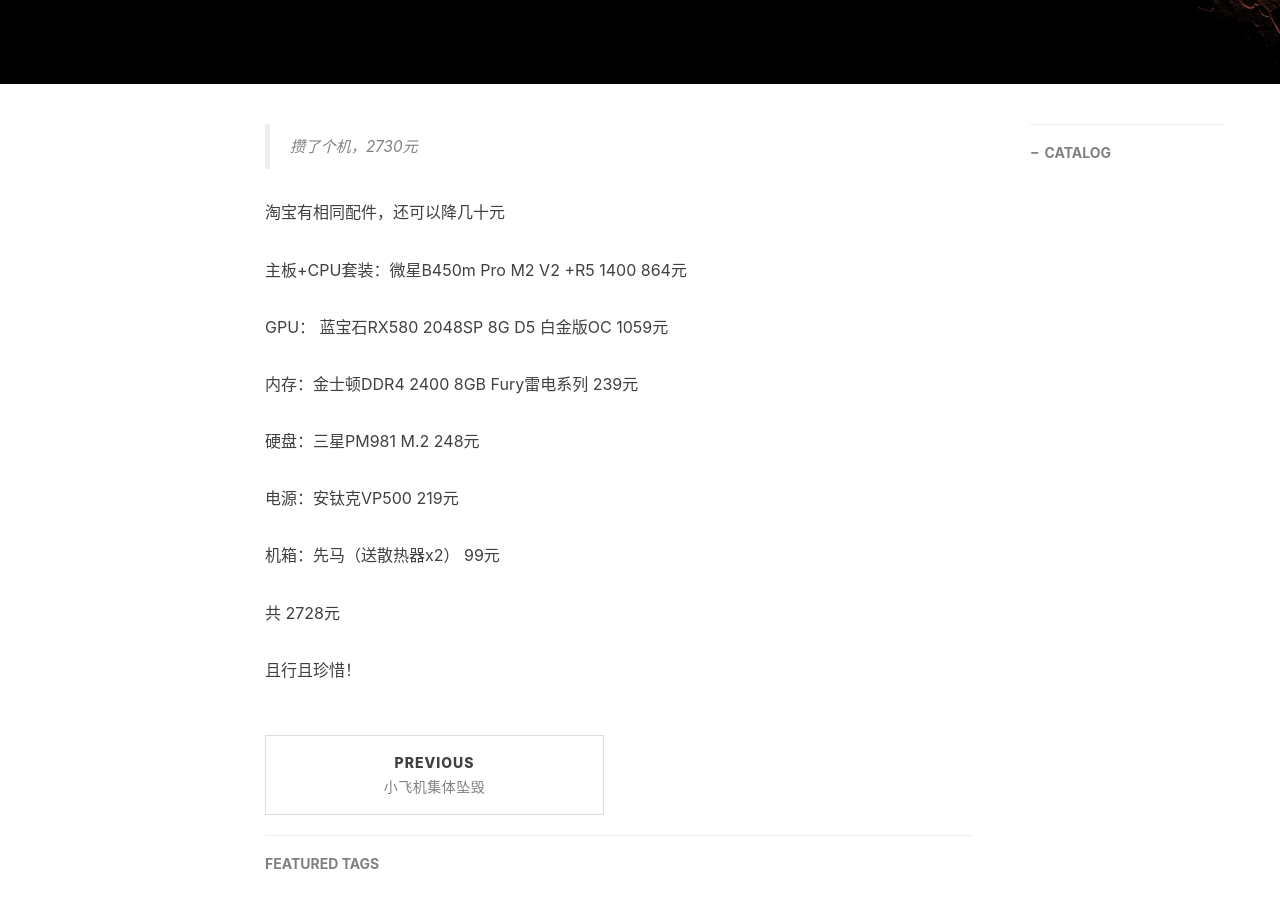
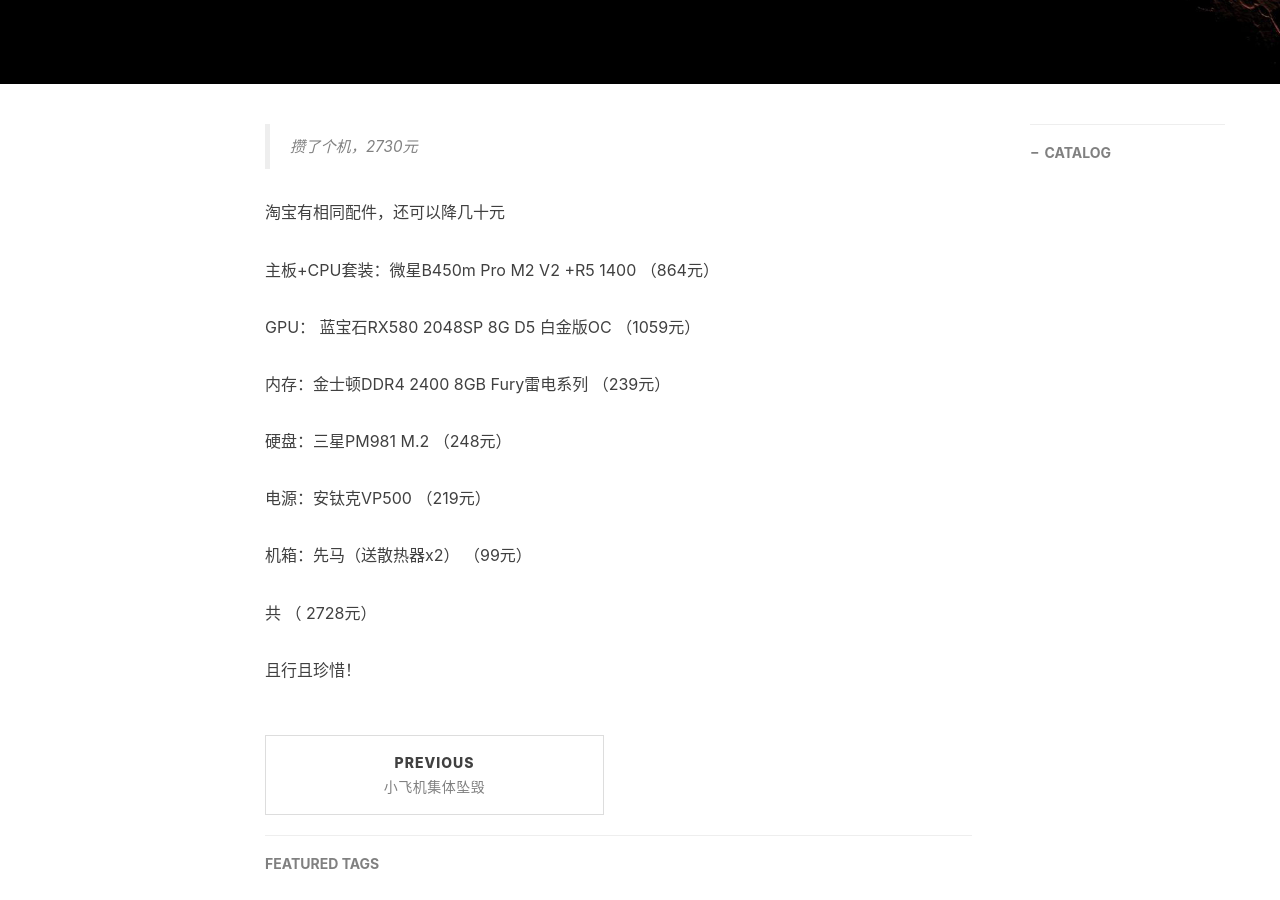
Before and after one commit to SimurghV/myblog, a Jekyll site: the page built from _posts/2019-06-02-攒了个机.md, in a window 1280 px wide and 900 px high, scrolled down 439 px. Built offline with Jekyll 4.4.1, drawn with Linux system fonts in a browser that asks for light colours; nearby versions of some CDN libraries; comment, search, counter and statistics services are not loaded.

```diff
--- a/_posts/2019-06-02-攒了个机.md
+++ b/_posts/2019-06-02-攒了个机.md
@@ -14,21 +14,21 @@ tags:
 
 淘宝有相同配件，还可以降几十元
 
-主板+CPU套装：微星B450m Pro M2 V2 +R5 1400		 864元
+主板+CPU套装：微星B450m Pro M2 V2 +R5 1400		 （864元）
 
-GPU： 蓝宝石RX580 2048SP 8G D5 白金版OC			  1059元
+GPU： 蓝宝石RX580 2048SP 8G D5 白金版OC			  （1059元）
 
-内存：金士顿DDR4 2400 8GB Fury雷电系列				    239元
+内存：金士顿DDR4 2400 8GB Fury雷电系列				    （239元）
 
-硬盘：三星PM981 M.2													    248元
+硬盘：三星PM981 M.2													    （248元）
 
-电源：安钛克VP500															 219元
+电源：安钛克VP500															 （219元）
 
-机箱：先马（送散热器x2）												   99元
+机箱：先马（送散热器x2）												   （99元）
 
 
 
-共																						  2728元
+共																						 （ 2728元）
 
 
 
```
